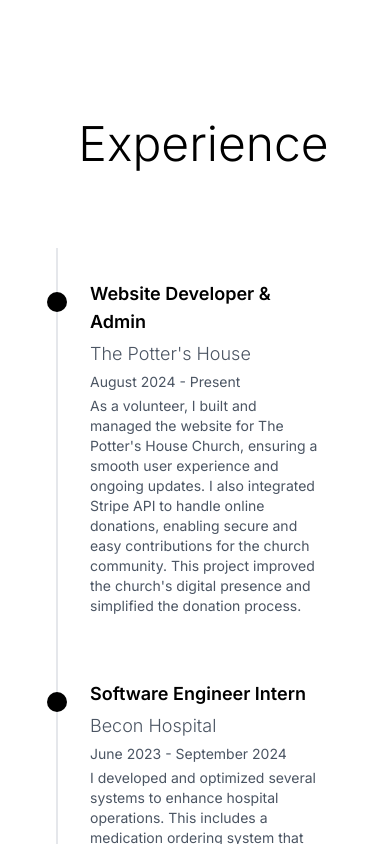
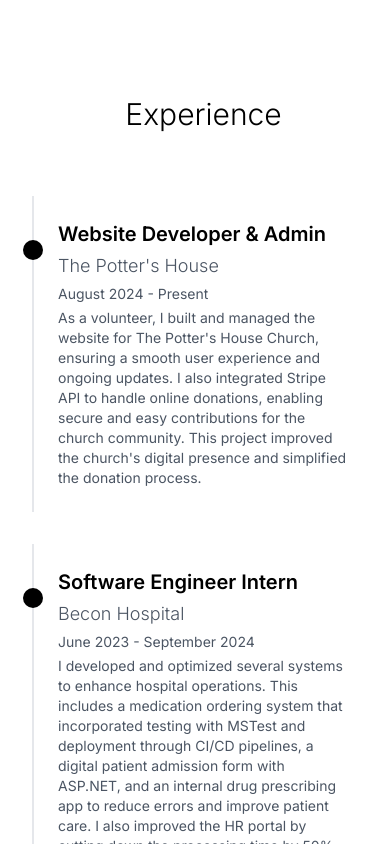
Before and after one commit to ApexPlayground/Portfolio_Site, a React (Vite) app: page / in a window 390 px wide. Shown: the part 780-1624 px from the top of the page. Built offline with nearby package versions, Linux system fonts and the light colour scheme.

Commit message:
update: fixed the responsivity of the experience component

```diff
--- a/src/components/Experience.jsx
+++ b/src/components/Experience.jsx
@@ -1,40 +1,38 @@
-
 const Experience = () => {
     return (
-        <div id="Experience" className="flex min-h-screen w-full flex-col items-center justify-center gap-20 p-14 md:p-20 lg:p-36">
-            <h1 className="text-center text-5xl font-light">Experience</h1>
+        <div
+            id="Experience"
+            className="flex min-h-screen w-full flex-col items-center justify-center gap-16 p-8 md:p-20 lg:p-36"
+        >
+            <h1 className="text-center text-3xl md:text-5xl font-light">Experience</h1>
 
-            <div className="flex flex-wrap gap-0 md:flex-nowrap md:gap-10">
+            <div className="flex flex-col gap-8 md:flex-row md:gap-10">
                 <div className="flex-1">
-                    <div className="relative space-y-1 border-l-2 p-8 text-left">
-                        <h3 className="text-lg font-semibold md:text-2xl">Website Developer & Admin </h3>
+                    <div className="relative space-y-1 border-l-2 p-6 md:p-8 text-left">
+                        <h3 className="text-xl font-semibold md:text-2xl">Website Developer & Admin</h3>
                         <p className="font-light text-lg text-gray-600">The Potter&apos;s House</p>
-                        <p className="text-sm text-gray-600">August 2024 - Present</p> {/* Add the duration if needed */}
+                        <p className="text-sm text-gray-600">August 2024 - Present</p>
                         <p className="text-sm text-gray-600">
                             As a volunteer, I built and managed the website for The Potter&apos;s House Church, ensuring a smooth user experience and ongoing updates. I also integrated Stripe API to handle online donations, enabling secure and easy contributions for the church community. This project improved the church&apos;s digital presence and simplified the donation process.
                         </p>
                         <span className="absolute -left-[11px] top-10 h-5 w-5 rounded-full bg-black"></span>
                     </div>
-
                 </div>
 
                 <div className="flex-1">
-                    <div className="relative space-y-1 border-l-2 p-8 text-left">
-                        <h3 className="text-lg font-semibold md:text-2xl">Software Engineer Intern</h3>
+                    <div className="relative space-y-1 border-l-2 p-6 md:p-8 text-left">
+                        <h3 className="text-xl font-semibold md:text-2xl">Software Engineer Intern</h3>
                         <p className="font-light text-lg text-gray-600">Becon Hospital</p>
-                        <p className="text-sm text-gray-600">June 2023 - September 2024</p> {/* Added the date */}
+                        <p className="text-sm text-gray-600">June 2023 - September 2024</p>
                         <p className="text-sm text-gray-600">
                             I developed and optimized several systems to enhance hospital operations. This includes a medication ordering system that incorporated testing with MSTest and deployment through CI/CD pipelines, a digital patient admission form with ASP.NET, and an internal drug prescribing app to reduce errors and improve patient care. I also improved the HR portal by cutting down the processing time by 50%, and created a stock management app to enhance inventory tracking and reduce overstock. Additionally, I led a critical server migration, ensuring zero downtime and seamless operations across teams.
                         </p>
                         <span className="absolute -left-[11px] top-10 h-5 w-5 rounded-full bg-black"></span>
                     </div>
-
-
                 </div>
-
             </div>
         </div>
-    )
-}
+    );
+};
 
-export default Experience
+export default Experience;
```
